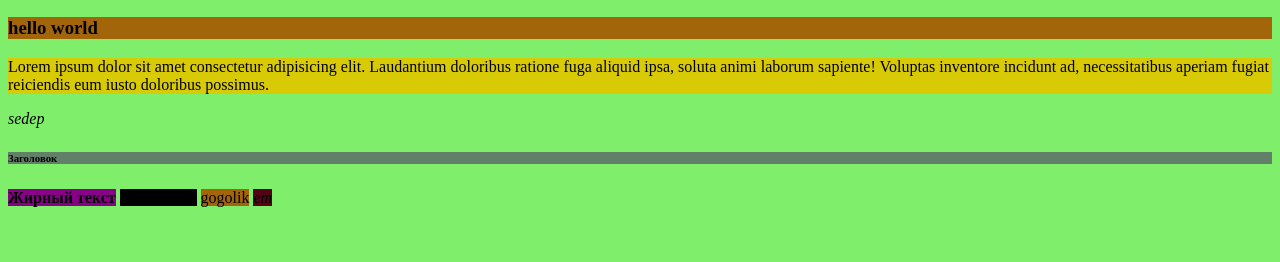
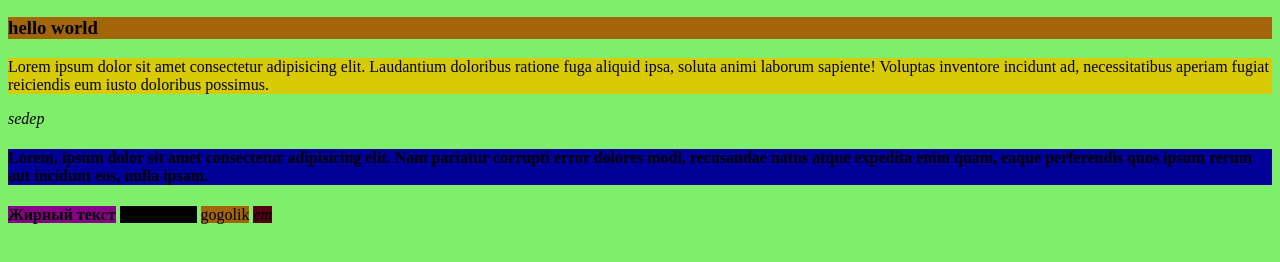
Before and after one commit to Qwerty-pixl/lesson2, a plain HTML site: page index.html in a window 1280 px wide. Shown: the part 224-486 px from the top of the page. Drawn offline with Linux system fonts and the light colour scheme.

Commit message:
added h4 deleted h3

```diff
--- a/index.html
+++ b/index.html
@@ -16,8 +16,7 @@
 <h3>hello world</h3>
 <p>Lorem ipsum dolor sit amet consectetur adipisicing elit. Laudantium doloribus ratione fuga aliquid ipsa, soluta animi laborum sapiente! Voluptas inventore incidunt ad, necessitatibus aperiam fugiat reiciendis eum iusto doloribus possimus.</p>
 <i>sedep</i>
-
-<h6>Заголовок</h6>
+<h4>Lorem, ipsum dolor sit amet consectetur adipisicing elit. Nam pariatur corrupti error dolores modi, recusandae natus atque expedita enim quam, eaque perferendis quos ipsum rerum aut incidunt eos, nulla ipsam.</h4>
 <strong>Жирный текст</strong>
 <b>hello world</b>
 <span>gogolik</span>
```
